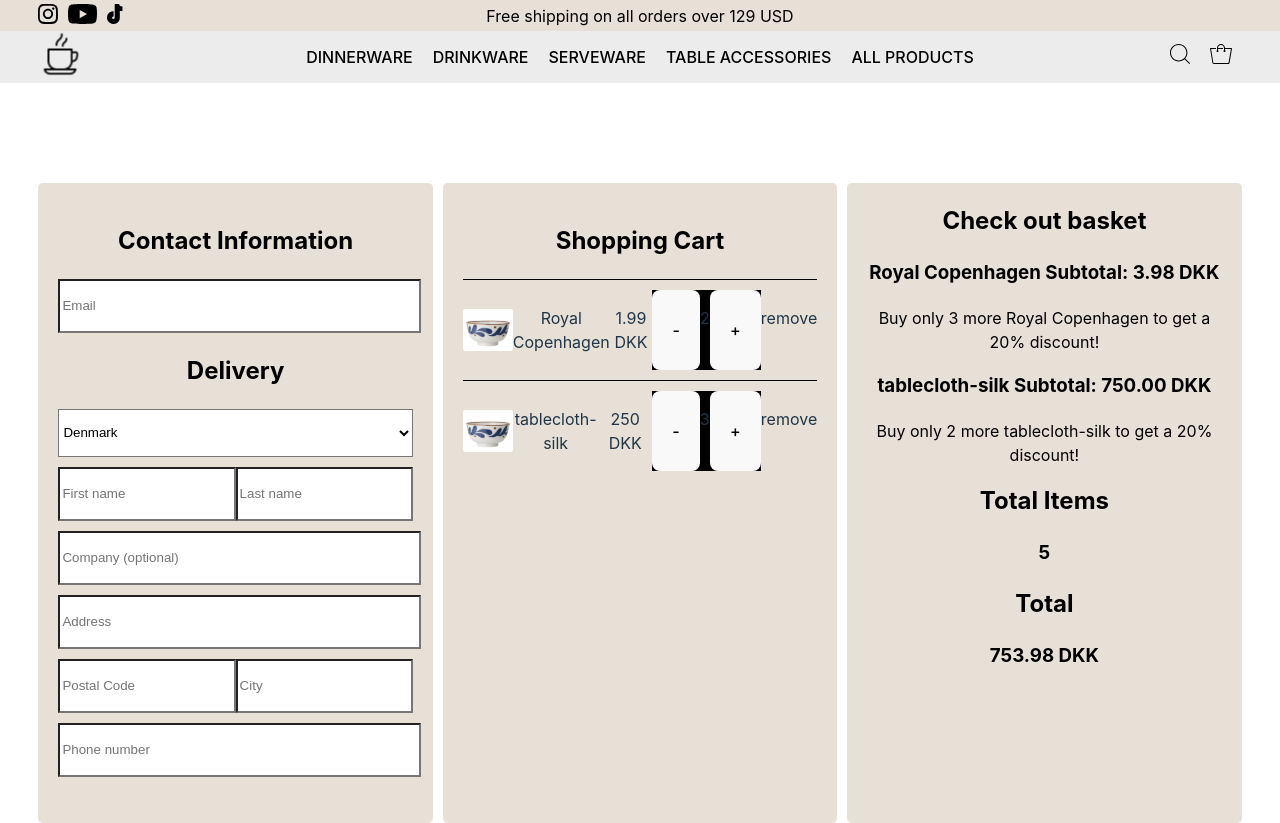
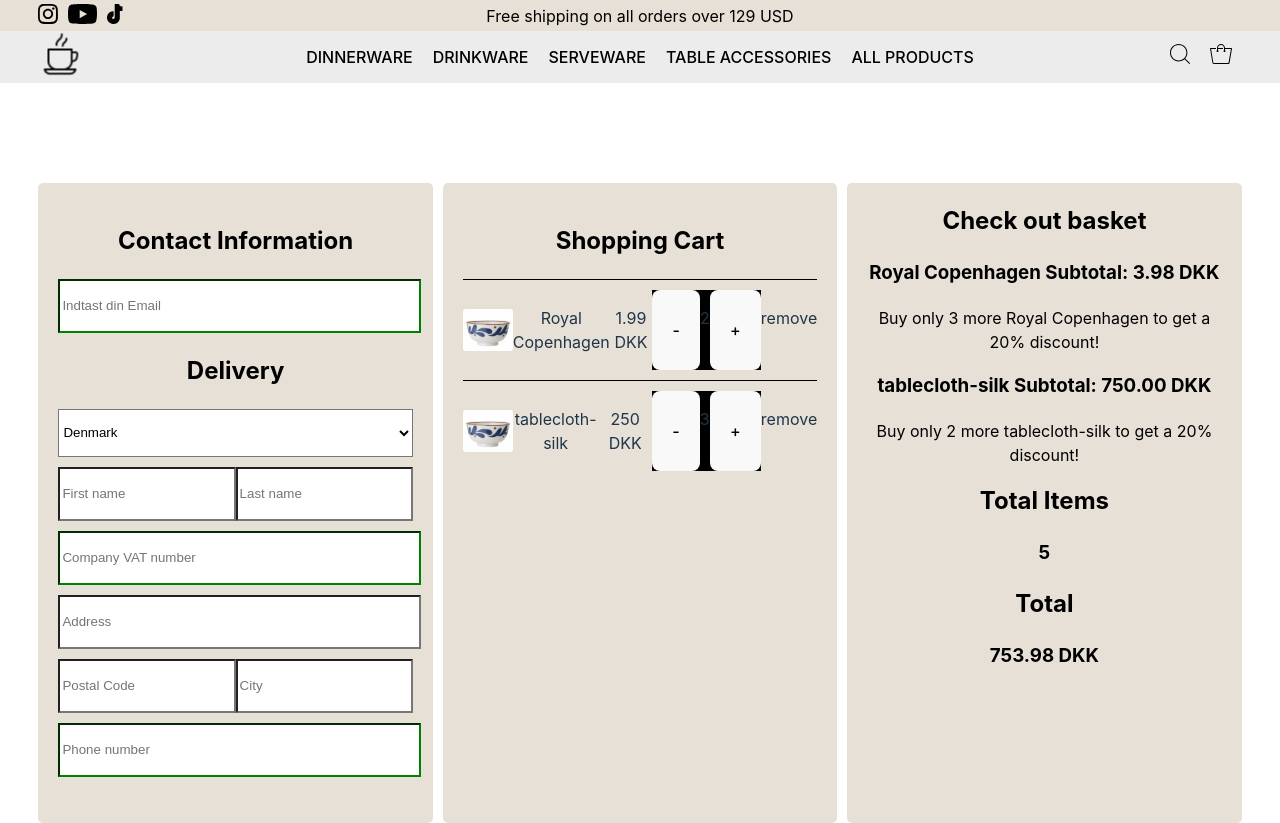
Before and after one commit to Johansogaard/frontend, a React (Vite) app: page /cart in a window 1280 px wide. Built offline with nearby package versions, Linux system fonts and the light colour scheme; no server answers.

Commit message:
Tilføjet validering for VAT nummer, telefonnummer og Email

```diff
--- a/src/shopping-cart/shoppingCart.tsx
+++ b/src/shopping-cart/shoppingCart.tsx
@@ -58,6 +58,45 @@
             return calcItemSubTotalWithDiscount(item);
         }
     };
+        //Email validering
+    const [email, setEmail] = useState('');
+    const [isEmailValid, setIsEmailValid] = useState(true);
+
+    const validateEmail = (email: string) => {
+        var re = /\S+@\S+\.\S+/;
+        return re.test(email);
+    };
+
+    const handleEmailChange = (event: React.ChangeEvent<HTMLInputElement>) => {
+    const email = event.target.value;
+        console.log('Email changed:', email);
+        setEmail(email);
+        setIsEmailValid(validateEmail(email));
+    };
+
+    //Telefon nummer validering
+    const [phoneNumber, setPhoneNumber] = useState('');
+    const [isPhoneNumberValid, setIsPhoneNumberValid] = useState(true);
+
+    const handlePhoneNumberChange = (event: React.ChangeEvent<HTMLInputElement>) => {
+    const phone = event.target.value;
+
+    const isValid = /^\d{8}$/.test(phone);
+        setPhoneNumber(phone);
+        setIsPhoneNumberValid(isValid);
+    };
+
+    // VAT nummer validering
+    const [vatNumber, setVatNumber] = useState('');
+    const [isVatNumberValid, setIsVatNumberValid] = useState(true);
+
+    const handleVatNumberChange = (event: React.ChangeEvent<HTMLInputElement>) => {
+    const vat = event.target.value;
+        // Tjekker om VAT-nummeret kun indeholder tal og er 8 cifre langt
+    const isValid = /^\d{8}$/.test(vat);
+        setVatNumber(vat);
+        setIsVatNumberValid(isValid);
+  };
 
     //Don't know how to reference methods yet inside icons for react, but should be ideal inside an ellipse on shopping cart Icon.
     //For now placeholder of total items.
@@ -68,12 +107,14 @@
 
 
         <div className="shopping-cart-container">
-
-
             <div className='delivery'>
             <h2>Contact Information</h2>
             <form>
-                <input type="email" name="email" placeholder="Email" required />
+                <input
+                type="email" name="email" placeholder="Indtast din Email" required  value={email} onChange={handleEmailChange}
+                style={{ borderColor: isEmailValid ? 'green' : 'red' }} // Visuel feedback med grænsefarve rød eller grøn når det er korrekt/forkert
+                />
+                {!isEmailValid && <p style={{ color: 'red' }}>Emailen er ikke gyldig.</p>}
                 <h2>Delivery</h2>
                 <select id="country" name="country" required>
                     <option value="dk">Denmark</option>
@@ -82,15 +123,38 @@
                         <input type="text" name="firstName" placeholder='First name' className='small-input'  />
                         <input type="text" name="lastName" placeholder='Last name' className='small-input'/>
                     </div>
-                    <input type="text" name="company" placeholder='Company (optional)' />
-                    <input type="text" name="address" placeholder='Address' />
+                    {
+                    // Tjekker at det er et 8 cifre langt, som er krav for VAT nummeret.
+                    }
+                    <input type="text" name="company" placeholder='Company VAT number' value={vatNumber} onChange={handleVatNumberChange}
+                    style={{ borderColor: isVatNumberValid ? 'green' : 'red' }} maxLength={8} required/>
+                    <input type="text" name="address" placeholder='Address'
+                    onKeyPress={(event) => {
+                        if (!/[0-9]/.test(event.key)) {
+                          event.preventDefault();
+                        }
+                      }}/>
+                    {!isVatNumberValid && <p style={{ color: 'red' }}>VAT-nummeret skal være 8 cifre langt.</p>}
+
                     <ZipForm />
-                    <input type="tel" name="phone" placeholder='Phone number' />
 
+                    {
+                    // Tjekker at det er et telefonnummer. Ved at sikre det er præcis 8 cifre, og ingen af disse cifre kan være bogstaver.
+                    }
+                    <input type="tel"
+                    name="phone"  placeholder='Phone number' value={phoneNumber} onChange={handlePhoneNumberChange}
+                    style={{ borderColor: isPhoneNumberValid ? 'green' : 'red' }} required
+                    onKeyPress={(event) => {
+                        if (!/[0-9]/.test(event.key)) {
+                          event.preventDefault();
+                        }
+                      }}
+                      maxLength={8}
+                    />
+                    {!isPhoneNumberValid && <p style={{ color: 'red' }}>Telefonnummeret er forkert.</p>}
                 </form>
 
                 </div>
-
             <div className="shopping-cart">
                 <h2>Shopping Cart</h2>
                 <ul id="cart-items" className="unsortList">
@@ -100,8 +164,6 @@
                         </li>
                     ))}
                 </ul>
-
-
 
 
 
```
